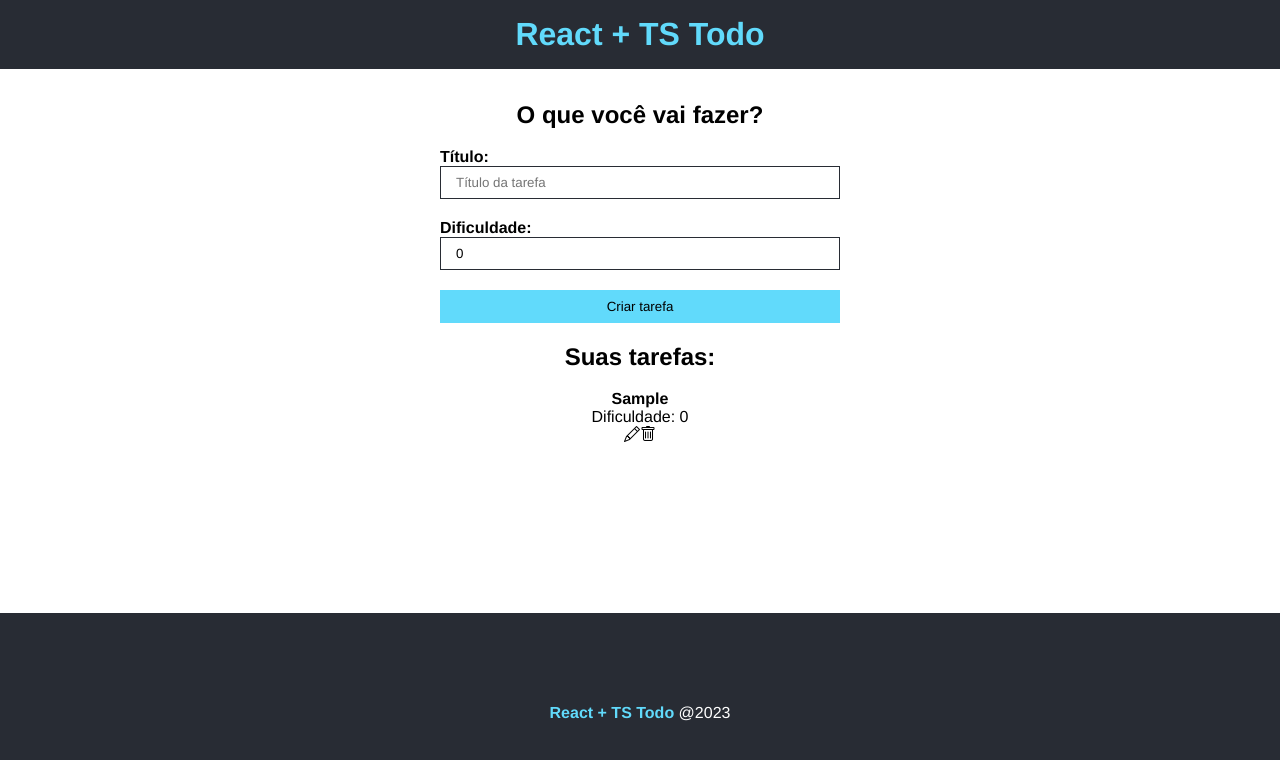
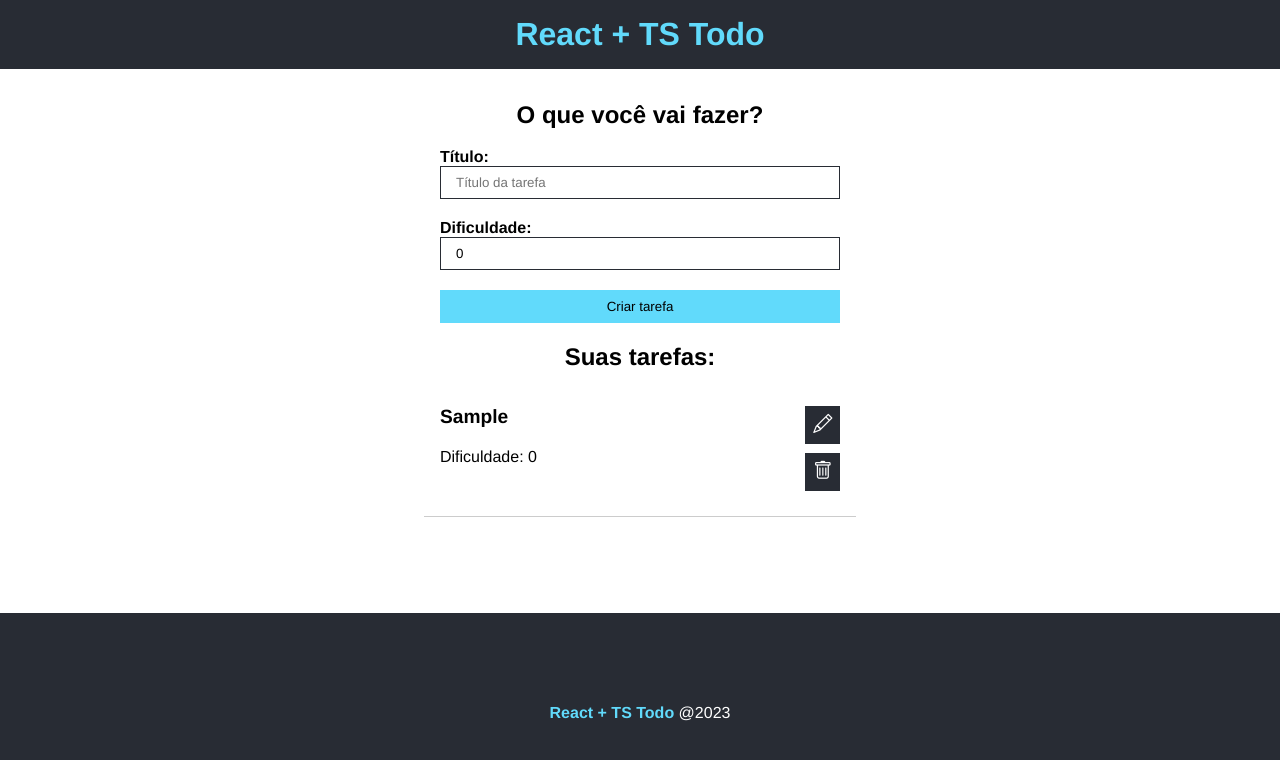
Before and after one commit to anaalmeida-v/JSModerno-TS-ProjetoAPI, a React (Create React App) app in the folder todo_react/: page / in a window 1280 px wide. Both pictures are taken after typing "Sample" into the empty fields and a click on the input "Criar tarefa". Shown: the top 760 px of the page. Built offline with nearby package versions, Linux system fonts and the light colour scheme; the HTML template or start-up script is replaced by a standard one.

Commit message:
finalizando lista

```diff
--- a/todo_react/src/components/TaskList.module.css
+++ b/todo_react/src/components/TaskList.module.css
@@ -0,0 +1,38 @@
+.task {
+  display: flex;
+  justify-content: space-between;
+  max-width: 400px;
+  margin: 0 auto;
+  border-bottom: 1px solid #ccc;
+  padding: 1em;
+}
+
+.details {
+  text-align: left;
+}
+
+.details h4 {
+  font-size: 1.2em;
+  margin-bottom: 1em;
+}
+
+.actions {
+  display: flex;
+  flex-direction: column;
+  align-items: center;
+  justify-content: center;
+}
+
+.actions i {
+  margin-bottom: 0.5em;
+  font-size: 1.2em;
+  cursor: pointer;
+  background-color: #282c34;
+  color: #fff;
+  padding: 0.4em;
+  transition: 0.5s;
+}
+
+.actions i:hover {
+  color: #61dafb;
+}
--- a/todo_react/src/components/TaskList.tsx
+++ b/todo_react/src/components/TaskList.tsx
@@ -15,12 +15,12 @@ const TaskList = ({ taskList }: Props) => {//desestruturação da taskList
     <>
       {taskList.length > 0 ? (//checando se existem itens
         taskList.map((task) => (//cada item é nomeado com 'task'
-          <div key={task.id}>{/*key com identificador único*/}
-            <div>
+          <div key={task.id} className={styles.task}>{/*key com identificador único*/}
+            <div className={styles.details}>
               <h4>{task.title}</h4>{/*título*/}
               <p>Dificuldade: {task.difficulty}</p>
             </div>
-            <div>
+            <div className={styles.actions}>
             <i className="bi bi-pencil"></i>
             <i className="bi bi-trash"></i>
             </div>{/*ícones de edição e exclusão vindos do bootstrap*/}
```
